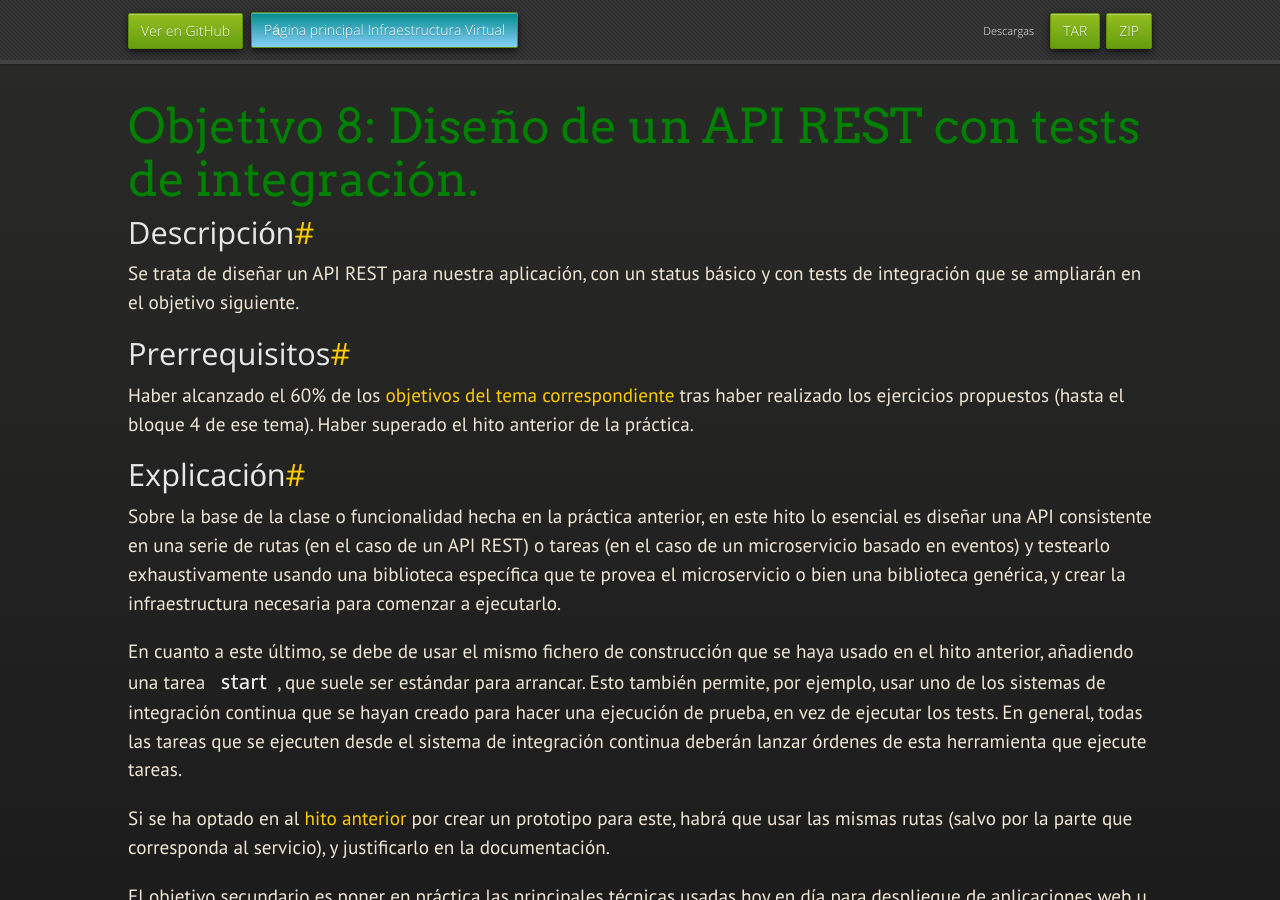
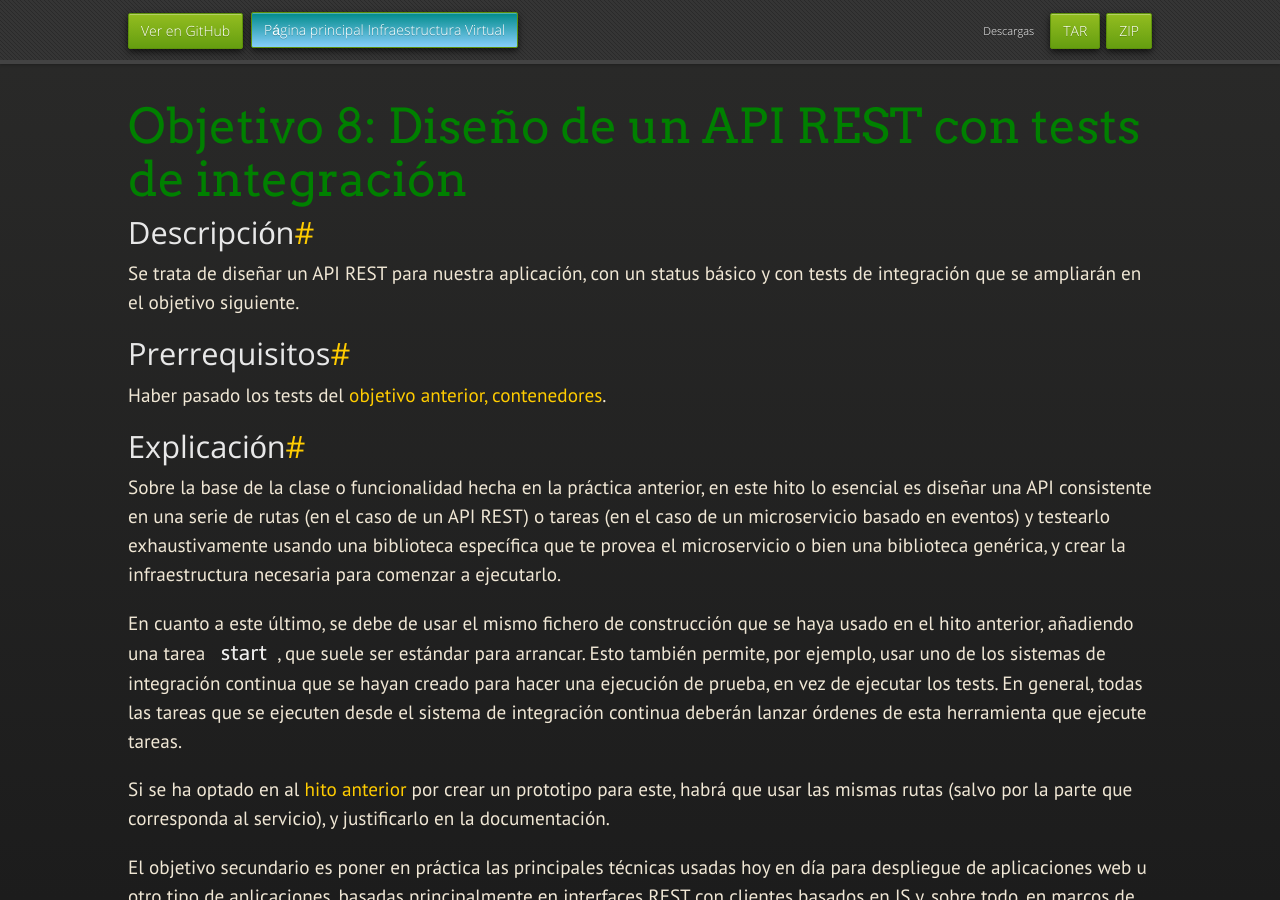
Before and after one commit to JJ/IV, a Jekyll site: the page built from documentos/proyecto/8.REST.md, in a window 1280 px wide and 900 px high. Built offline with Jekyll 4.4.1, drawn with Linux system fonts in a browser that asks for light colours; nearby versions of some CDN libraries; some web fonts are replaced; our own code applies the rules of GitHub Pages for plain Markdown files.

Commit message:
Sync documentos/proyecto/8.REST.md de master a gh-pages

```diff
--- a/documentos/proyecto/8.REST.md
+++ b/documentos/proyecto/8.REST.md
@@ -3,7 +3,7 @@ layout: index
 
 
 ---
-# Objetivo 8: Diseño de un API REST con tests de integración.
+# Objetivo 8: Diseño de un API REST con tests de integración
 
 ## Descripción
 
@@ -12,10 +12,7 @@ con tests de integración que se ampliarán en el objetivo siguiente.
 
 ## Prerrequisitos
 
-Haber alcanzado el 60% de
-los [objetivos del tema correspondiente](../temas/Microservicios.md)
-tras haber realizado los ejercicios propuestos (hasta el bloque 4 de
-ese tema). Haber superado el hito anterior de la práctica.
+Haber pasado los tests del [objetivo anterior, contenedores](7.Servicios).
 
 ## Explicación
 
```
